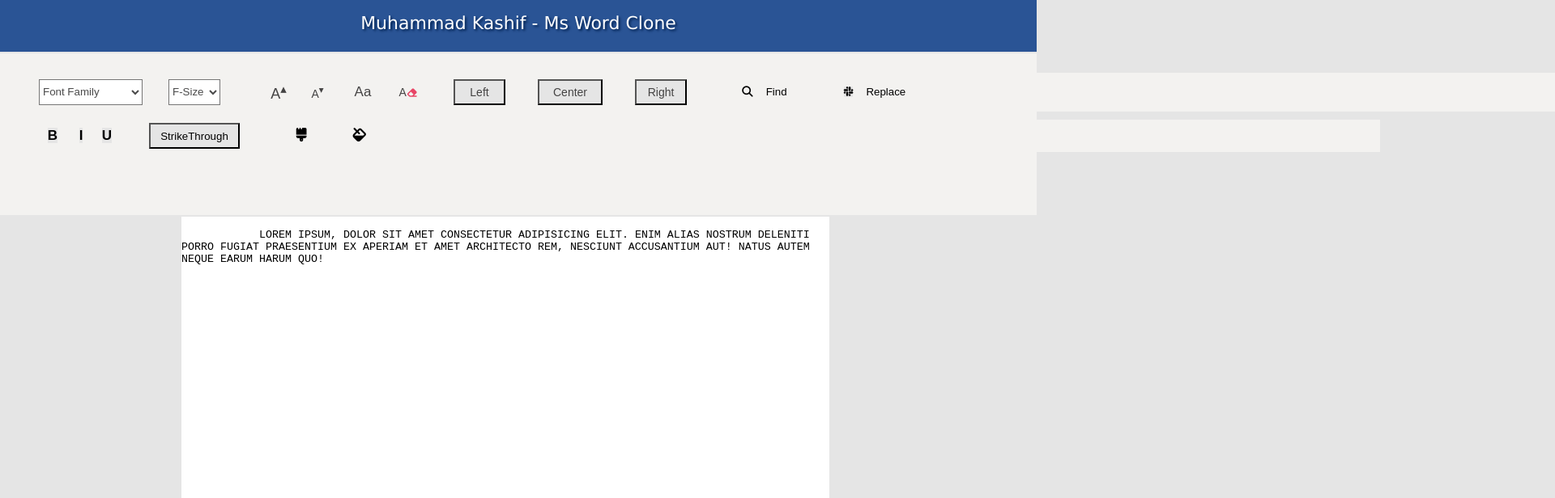
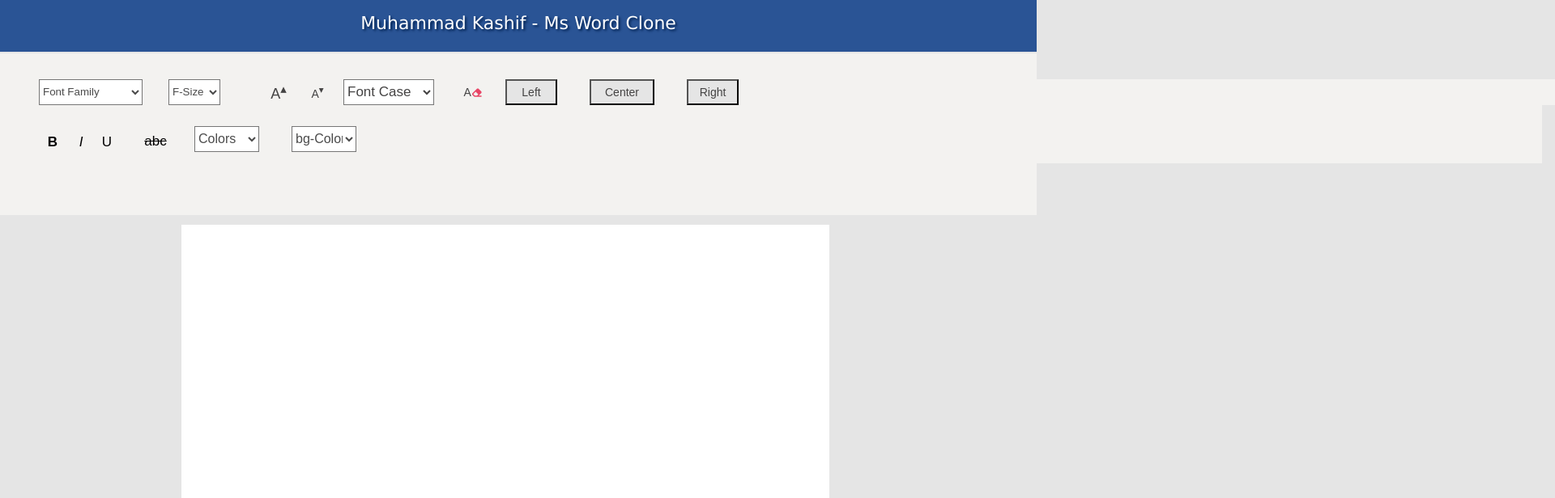
Before and after one commit to Muhammadkashif20/MS-Word-Clone, a plain HTML site: page index.html in a window 1280 px wide. Both pictures are taken after a click on the button "Left". Shown: the top 616 px of the page at 81% size, 1920 px wide, since content can reach past the window. Drawn offline with Linux system fonts and the light colour scheme.

Commit message:
Complete

```diff
--- a/app.js
+++ b/app.js
@@ -2,13 +2,11 @@ var ffamily = document.getElementById("Font-Select");
 var fsize = document.getElementById("FontSize");
 var fincrement = document.getElementById("F-increment");
 var fdecrement = document.getElementById("F-Decrement");
+var clearAll=document.getElementById('C-All')
 var ChangingCase = document.getElementById("C-Case");
-var ClearAll = document.getElementById("C-All");
 var Leftbtn = document.getElementById("L-btn");
 var Centerbtn = document.getElementById("Center-btn");
 var Rigthbtn = document.getElementById("R-btn");
-var Search = document.getElementById("S-btn");
-var Replace = document.getElementById("Rep-btn");
 var bold = document.getElementById("b-Text");
 var italic = document.getElementById("i-Text");
 var underline = document.getElementById("u-Text");
@@ -165,13 +163,93 @@ else if(count=='72'){
 }
 }
  )
+ ChangingCase.addEventListener('click',function() {
+if(ChangingCase.value=='upperCase'){
+    textarea.style.textTransform='upperCase'
+}
+else if(
+ ChangingCase.value=='lowerCase'){
+    textarea.style.textTransform='lowerCase'
+}
+else if(ChangingCase.value=='capitalize'){
+    textarea.style.textTransform='capitalize'
+}
+ })
 
- ChangingCase.addEventListener('click',function() {
-    var userCase=prompt('Enter Your Case')
-    if(ChangingCase.innerText=='uppercase'){
-        textarea.style.textTransform='uppercase'
+
+ clearAll.addEventListener('click',function () {
+   location.reload()
+ })
+
+ Leftbtn.addEventListener('click',function () {
+
+        textarea.style.textAlign='left'
+
+ })
+ Centerbtn.addEventListener('click',function () {
+        textarea.style.textAlign='center'
+
+ })
+ Rigthbtn.addEventListener('click',function () {
+    textarea.style.textAlign='right'
+
+})
+
+bold.addEventListener('click',function () {
+ textarea.style.fontWeight='bold'
+})
+italic.addEventListener('click',function () {
+    textarea.style.fontStyle='italic'
+   })
+   underline.addEventListener('click',function () {
+    textarea.style.textDecoration='underline'
+   })
+
+   strike.addEventListener('click',function () {
+    textarea.style.textDecoration=' line-through'
+   })
+
+   color.addEventListener('click',function () {
+    if(color.value=='yellow'){
+        textarea.style.color='yellow'
     }
-    else if(ChangingCase.innerText=='lowercase'){
-        textarea.style.textTransform='lowercase'
+    else if(color.value=='blue'){
+        textarea.style.color='blue'
     }
- })
+    else if(color.value=='orange'){
+        textarea.style.color='orange'
+    }
+    else if(color.value=='red'){
+        textarea.style.color='red'
+    }
+    else if(color.value=='green'){
+        textarea.style.color='green'
+    }
+    else if(color.value=='white'){
+        textarea.style.color='white'
+    }
+
+
+   })
+   bgColor.addEventListener('click',function () {
+    if(bgColor.value=='yellow'){
+        textarea.style.backgroundColor='yellow'
+    }
+    else if(bgColor.value=='blue'){
+        textarea.style.backgroundColor='blue'
+    }
+    else if(bgColor.value=='orange'){
+        textarea.style.backgroundColor='orange'
+    }
+    else if(bgColor.value=='red'){
+        textarea.style.backgroundColor='red'
+    }
+    else if(bgColor.value=='green'){
+        textarea.style.backgroundColor='green'
+    }
+    else if(bgColor.value=='black'){
+        textarea.style.backgroundColor='black'
+    }
+
+
+   })
--- a/index.html
+++ b/index.html
@@ -50,10 +50,15 @@
             <button id="F-Decrement" style="font-size: 14px;  color: rgb(68, 67, 67);" >A<sup>▾</sup></button>
         </div>
         <div id="ChangingCase">
-            <button id="C-Case" style="font-size: 17px; color: rgb(68, 67, 67);">Aa</button>
+            <select id="C-Case" style="font-size: 17px; color: rgb(68, 67, 67);">Font Case
+            <option value="Font Case" selected disabled>Font Case</option>
+            <option value="upperCase">upperCase</option>
+            <option value="lowerCase">lowerCase</option>
+            <option value="capitalize">capitalize</option>
+        </select>
         </div>
         <div id="ClearAll">
-            <button id="C-All" style=" color: rgb(68, 67, 67); font-size: 14px;" onclick="clearAll()">A<i class="fa-solid fa-eraser" style="color: #e84566; font-size: 12px;" ></i></button>
+            <button id="C-All" style=" color: rgb(68, 67, 67); font-size: 14px;" >A<i class="fa-solid fa-eraser" style="color: #e84566; font-size: 12px;" ></i></button>
         </div>
         <div id="Left-btn">
             <button id="L-btn" style=" color: rgb(68, 67, 67); font-size: 14px;">Left </button>
@@ -64,35 +69,47 @@
         <div id="Rigth-btn">
             <button id="R-btn" style=" color: rgb(68, 67, 67); font-size: 14px;">Right </button>
         </div>
-        <div id="Search">
-            <button id="S-btn" onclick="Search()"> <i class="fa-solid fa-magnifying-glass " ></i>Find</button>
+        <br>
+        <div id="bold">
+            <button id="b-Text">B</button>
         </div>
-        <div id="Replace">
-            <button id="Rep-btn"> <i class="fa-brands fa-slack"></i>Replace</button>
+        <div id="italic">
+            <button id="i-Text" style="font-style: italic;">I</button>
+        </div>
+        <div id="underline">
+            <button id="u-Text" >U</button>
+        </div>
+        <div id="strikeThrough">
+            <button id="st-Text" style="text-decoration: line-through;">abc</button>
+        </div>
+        <div id="color">
+            <select id="c-Text">
+            <option value="Colors" selected disabled>Colors</option>
+            <option value="yellow">yellow</option>
+            <option value="blue">blue</option>
+            <option value="orange">orange</option>
+            <option value="red">red</option>
+            <option value="green">green</option>
+            <option value="white">white</option>
+
+
+            </select>
+        </div>
+        <div id="bgcolor">
+            <select id="bg-Text">
+                <option value="Colors" selected disabled>bg-Colors</option>
+                <option value="yellow">yellow</option>
+                <option value="blue">blue</option>
+                <option value="orange">orange</option>
+                <option value="red">red</option>
+                <option value="green">green</option>
+                <option value="black">black</option>
+            </select>
         </div>
         <br>
-        <div id="bold">
-            <button id="b-Text"><b>B</b></button>
-        </div>
-        <div id="italic">
-            <button id="i-Text"><b>I</b></button>
-        </div>
-        <div id="underline">
-            <button id="u-Text"><b>U</b></button>
-        </div>
-        <div id="strikeThrough">
-            <button id="st-Text">StrikeThrough</button>
-        </div>
-        <div id="color">
-            <button id="c-Text"><i class="fa-solid fa-brush"></i></button>
-        </div>
-        <div id="bgcolor">
-            <button id="bg-Text"><i class="fa-solid fa-fill"></i></button>
-        </div>
+
     <div id="textarea" >
-        <textarea  id="Text" rows="35" cols="105" >
-            Lorem ipsum, dolor sit amet consectetur adipisicing elit. Enim alias nostrum deleniti porro fugiat praesentium ex aperiam et amet architecto rem, nesciunt accusantium aut! Natus autem neque earum harum quo!
-        </textarea>
+        <textarea  id="Text" rows="35" cols="105" ></textarea>
     </div>
 
 </div>
--- a/style.css
+++ b/style.css
@@ -106,21 +106,20 @@ sup{
 }
 #C-Case{
     cursor: pointer;
-    width: 3rem;
+    width: 7rem;
     height: 2rem;
-    outline: none;
-    border: none;
-    background-color: rgba(0, 0, 0, 0);
-}
-#C-Case:hover{
-    background-color: #E5E5E5;
+    font-size: medium;
+    cursor: pointer;
+    background-color: white;
+    color: rgb(75, 75, 75);
+
 }
 
 #ClearAll{
     background-color: #F3F2F0;
     position: relative;
     top:-8rem;
-    left: 30rem;
+    left: 35rem;
 }
 #C-All{
     cursor: pointer;
@@ -140,7 +139,8 @@ sup{
     background-color: #F3F2F0;
     position: relative;
     top:-10rem;
-    left: 35rem;
+    left: 39rem;
+    height: 6.5rem;
 }
 #L-btn{
     cursor: pointer;
@@ -150,8 +150,8 @@ sup{
 #Center-btn{
     background-color: #F3F2F0;
     position: relative;
-    top:-12rem;
-    left: 41.5rem;
+    top:-16.5rem;
+    left: 45.5rem;
 }
 #C-btn{
     cursor: pointer;
@@ -161,8 +161,8 @@ sup{
 #Rigth-btn{
     background-color: #F3F2F0;
     position: relative;
-    top:-14rem;
-    left: 49rem;
+    top:-18.5rem;
+    left: 53rem;
 }
 #R-btn{
     cursor: pointer;
@@ -170,60 +170,10 @@ sup{
     height: 2rem;
 }
 
-#Search{
-    background-color: #F3F2F0;
-    position: relative;
-    top:-16rem;
-    left: 57rem;
-
-
-}
-#S-btn{
-    cursor: pointer;
-    width: 5rem;
-    height: 2rem;
-    outline: none;
-    border: none;
-    background-color: rgba(0, 0, 0, 0);
-}
-#S-btn:hover{
-    background-color: #E5E5E5;
-
-}
-.fa-magnifying-glass {
-    position: relative;
-    left: -1rem;
-}
-
-#Replace{
-    background-color: #F3F2F0;
-    position: relative;
-    top:-18.5rem;
-    left: 65rem;
-
-
-}
-#Rep-btn{
-    cursor: pointer;
-    width: 6rem;
-    height: 3rem;
-    outline: none;
-    border: none;
-    background-color: rgba(0, 0, 0, 0);
-}
-#Rep-btn:hover{
-    background-color: #E5E5E5;
-
-}
-.fa-slack{
-    position: relative;
-    left: -1rem;
-}
-
 #bold{
     background-color: #F3F2F0;
     position: relative;
-    top:-19rem;
+    top:-18rem;
     left: 2.8rem;
 
 }
@@ -235,6 +185,7 @@ sup{
     border: none;
     background-color: rgba(0, 0, 0, 0);
     font-size: 17px;
+    font-weight: bold;
 }
 #b-Text:hover{
     background-color: #E5E5E5;
@@ -242,7 +193,7 @@ sup{
 #italic{
     background-color: #F3F2F0;
     position: relative;
-    top:-21.5rem;
+    top:-20.5rem;
     left: 5rem;
 
 }
@@ -261,7 +212,7 @@ sup{
 #underline{
     background-color: #F3F2F0;
     position: relative;
-    top:-24rem;
+    top:-23rem;
     left: 7rem;
 
 }
@@ -273,6 +224,7 @@ sup{
     border: none;
     background-color: rgba(0, 0, 0, 0);
     font-size: 17px;
+
 }
 #u-Text:hover{
     background-color: #E5E5E5;
@@ -281,66 +233,68 @@ sup{
 #strikeThrough{
     background-color: #F3F2F0;
     position: relative;
-    top:-26.2rem;
-    left: 11.5rem;
+    top:-25.3rem;
+    left:11rem;
+
+
 }
 #st-Text{
     cursor: pointer;
-    width: 7rem;
+    width: 2rem;
     height: 2rem;
-}
-#color{
-    background-color: #F3F2F0;
-    position: relative;
-    top:-28.5rem;
-    left: 22rem;
-
-}
-#c-Text{
-    cursor: pointer;
-    width: 2.5rem;
-    height: 2.5rem;
     outline: none;
     border: none;
     background-color: rgba(0, 0, 0, 0);
     font-size: 17px;
 }
-#c-Text:hover{
+#st-Text:hover{
     background-color: #E5E5E5;
 }
+#color{
+    background-color: #F3F2F0;
+    position: relative;
+    top:-27.5rem;
+    left: 15rem;
+    font-size: 14px;
+}
+#c-Text{
+    cursor: pointer;
+    width: 5rem;
+    height: 2rem;
+    font-size: medium;
+    cursor: pointer;
+    background-color: white;
+    color: rgb(75, 75, 75);
+
+}
+
 
 #bgcolor{
     background-color: #F3F2F0;
     position: relative;
-    top:-31rem;
-    left: 26.5rem;
-
+    top:-29.5rem;
+    left: 22.5rem;
+    font-size: 14px;
 }
 #bg-Text{
     cursor: pointer;
-    width: 2.5rem;
-    height: 2.5rem;
-    outline: none;
-    border: none;
-    background-color: rgba(0, 0, 0, 0);
-    font-size: 17px;
-}
-#bg-Text:hover{
-    background-color: #E5E5E5;
+    width: 5rem;
+    height: 2rem;
+    font-size: medium;
+    cursor: pointer;
+    background-color: white;
+    color: rgb(75, 75, 75);
 }
 
-/* #textarea{
-} */
+
 
 #Text{
     background-color: white;
     border: 5px rgb(51, 50, 50);
     outline: none;
     position: relative;
-    top: -26rem;
+    top: -25rem;
     width: 50rem;
     height: 30rem;
     margin-left: 14rem;
-   text-transform: uppercase;
-    /* font-family:'Trebuchet MS', 'Lucida Sans Unicode', 'Lucida Grande', 'Lucida Sans', Arial, sans-serif; */
 }
```
